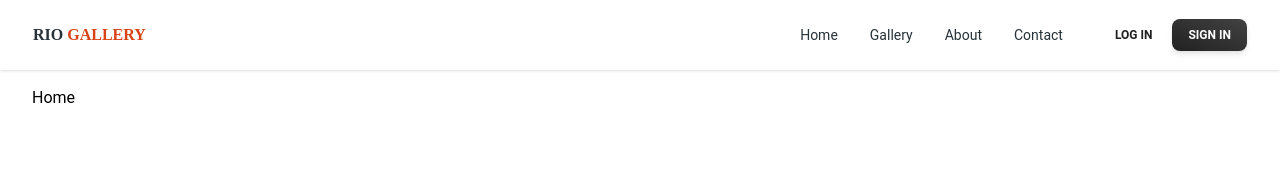
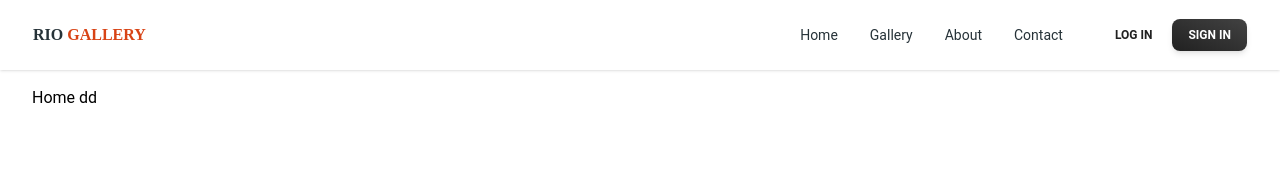
Before and after one commit to adilrion/gallery, a React (Vite) app: page /home in a window 1280 px wide. Shown: the top 176 px of the page. Built offline with nearby package versions, Linux system fonts and the light colour scheme.

Commit message:
create gallery context provider

```diff
--- /dev/null
+++ b/src/contexts/galleryContext/GalleryContext.jsx
@@ -0,0 +1,23 @@
+import { createContext, useContext } from "react";
+
+
+const gContext = createContext();
+
+
+// eslint-disable-next-line react/prop-types
+export const GProvider = ({ children }) => {
+
+    const data  = 'dd'
+    return (
+        <gContext.Provider value={{data}}>
+            {children}
+        </gContext.Provider>
+    )
+}
+
+
+
+// eslint-disable-next-line react-refresh/only-export-components
+export const useGallery = () =>{
+return useContext(gContext)
+}
--- a/src/main.jsx
+++ b/src/main.jsx
@@ -5,13 +5,15 @@ import { RouterProvider } from 'react-router-dom'
 import './index.css'
 import Router from './routes'
 import { ThemeProvider } from '@material-tailwind/react'
+import { GProvider } from './contexts/galleryContext/GalleryContext'
 
 
 ReactDOM.createRoot(document.getElementById('root')).render(
   <React.StrictMode>
     <ThemeProvider>
-
-      <RouterProvider router={Router} />
+      <GProvider>
+        <RouterProvider router={Router} />
+      </GProvider>
     </ThemeProvider>
 
   </React.StrictMode>,
--- a/src/pages/home/Home.jsx
+++ b/src/pages/home/Home.jsx
@@ -1,11 +1,16 @@
+import { useGallery } from "../../contexts/galleryContext/GalleryContext"
 import Layout from "../../layout/Layout"
 
 export const Home = () => {
+
+  const { data } = useGallery();
+
+
   return (
       <Layout>
 
 
-          <div>Home</div>
+      <div>Home { data}</div>
 
     </Layout>
 
```
